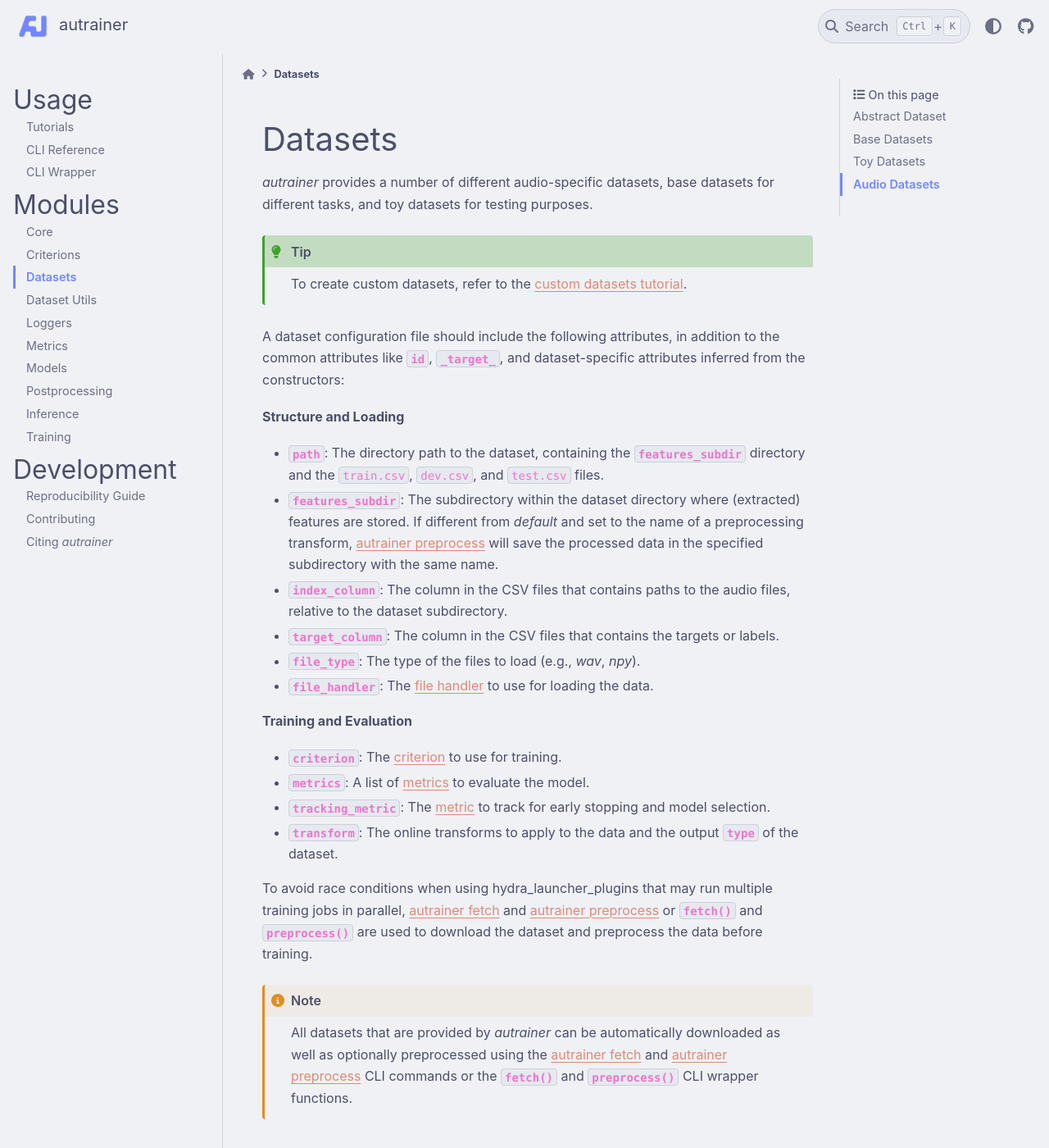
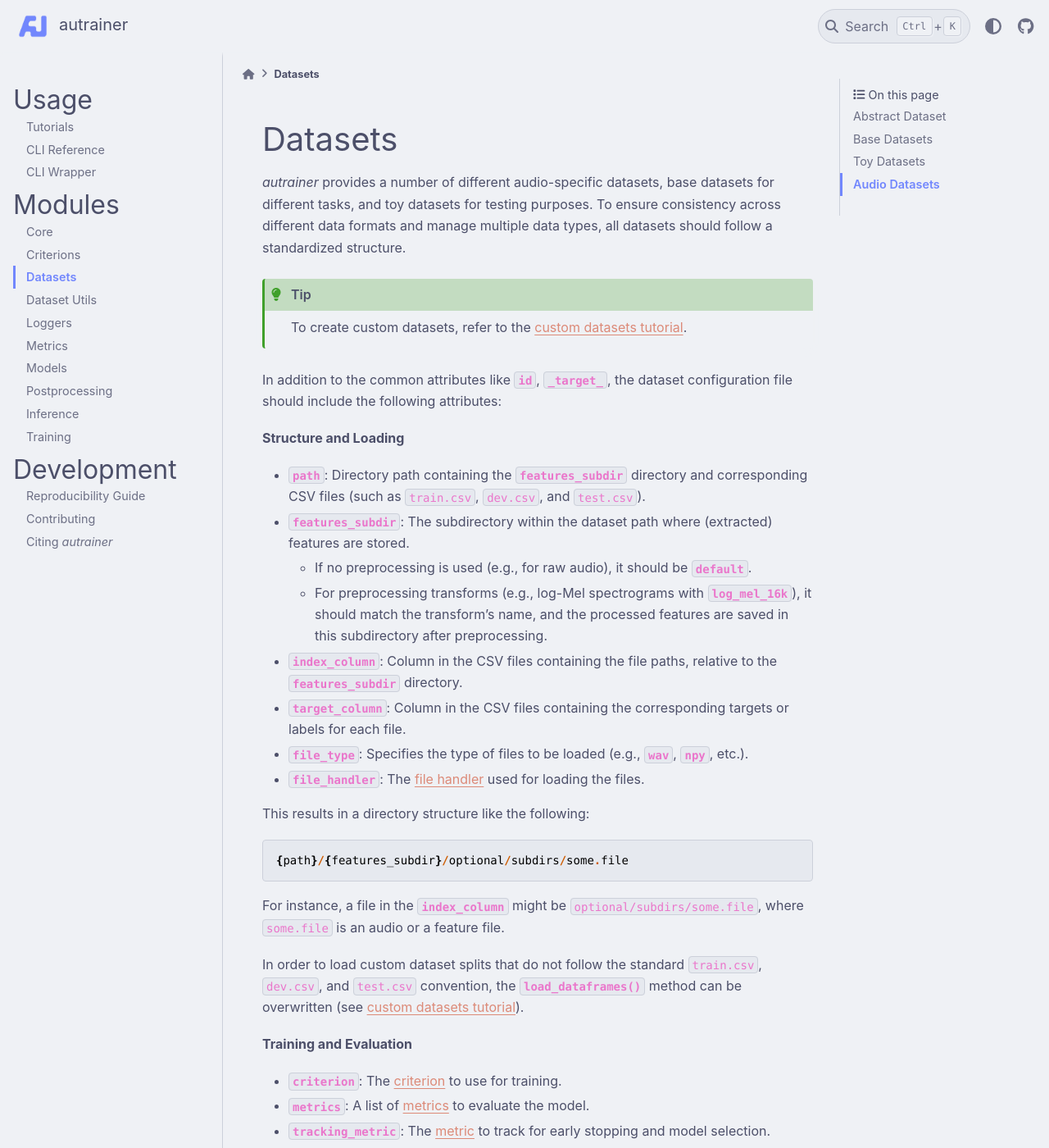
Before and after one commit to autrainer/autrainer, a Sphinx documentation site: the page built from docs/source/modules/datasets.rst, in a window 1280 px wide and 1400 px high. Shown: the whole window at 82% size. Built offline with Sphinx 7.4.7 and the PyData theme 0.15.4, drawn with Linux system fonts in a browser that asks for light colours; pages that are not in the unit, such as notebooks, are missing from menus.

Commit message:
extend dataset structure docs

```diff
--- a/docs/source/modules/datasets.rst
+++ b/docs/source/modules/datasets.rst
@@ -4,27 +4,42 @@
 ========
 
 `autrainer` provides a number of different audio-specific datasets, base datasets for different tasks, and toy datasets for testing purposes.
+To ensure consistency across different data formats and manage multiple data types, all datasets should follow a standardized structure.
 
 .. tip::
 
    To create custom datasets, refer to the :ref:`custom datasets tutorial <tut_datasets>`.
 
 
-A dataset configuration file should include the following attributes, in addition to the common attributes like :attr:`id`, :attr:`_target_`,
-and dataset-specific attributes inferred from the constructors:
+In addition to the common attributes like :attr:`id`, :attr:`_target_`, the dataset configuration file should include the following attributes:
 
 **Structure and Loading**
 
-* :attr:`path`: The directory path to the dataset, containing the :attr:`features_subdir` directory
-  and the :file:`train.csv`, :file:`dev.csv`, and :file:`test.csv` files.
-* :attr:`features_subdir`: The subdirectory within the dataset directory where (extracted) features are stored.
-  If different from `default` and set to the name of a :ref:`preprocessing transform <preprocessing_transforms>`,
-  :ref:`autrainer preprocess <cli_preprocessing>` will save the processed data in the specified subdirectory with the same name.
-* :attr:`index_column`: The column in the CSV files that contains paths to the audio files,
-  relative to the dataset subdirectory.
-* :attr:`target_column`: The column in the CSV files that contains the targets or labels.
-* :attr:`file_type`: The type of the files to load (e.g., `wav`, `npy`).
-* :attr:`file_handler`: The :ref:`file handler <dataset_file_handlers>` to use for loading the data.
+* :attr:`path`: Directory path containing the :attr:`features_subdir` directory and corresponding CSV files
+  (such as :file:`train.csv`, :file:`dev.csv`, and :file:`test.csv`).
+* :attr:`features_subdir`: The subdirectory within the dataset path where (extracted) features are stored.
+
+  * If no preprocessing is used (e.g., for raw audio), it should be :attr:`default`.
+  * For :ref:`preprocessing transforms <preprocessing_transforms>` (e.g., log-Mel spectrograms with :attr:`log_mel_16k`),
+    it should match the transform's name, and the processed features are saved in this subdirectory after preprocessing.
+
+* :attr:`index_column`: Column in the CSV files containing the file paths, relative to the :attr:`features_subdir` directory.
+* :attr:`target_column`: Column in the CSV files containing the corresponding targets or labels for each file.
+* :attr:`file_type`: Specifies the type of files to be loaded (e.g., :attr:`wav`, :attr:`npy`, etc.).
+* :attr:`file_handler`: The :ref:`file handler <dataset_file_handlers>` used for loading the files.
+
+This results in a directory structure like the following:
+
+.. code-block:: python
+
+   {path}/{features_subdir}/optional/subdirs/some.file
+
+
+For instance, a file in the :attr:`index_column` might be :file:`optional/subdirs/some.file`,
+where :file:`some.file` is an audio or a feature file.
+
+In order to load custom dataset splits that do not follow the standard :file:`train.csv`, :file:`dev.csv`, and :file:`test.csv` convention,
+the :meth:`~autrainer.datasets.AbstractDataset.load_dataframes` method can be overwritten (see :ref:`custom datasets tutorial <tut_datasets>`).
 
 **Training and Evaluation**
 
@@ -33,19 +48,16 @@
 * :attr:`tracking_metric`: The :ref:`metric <metrics>` to track for early stopping and model selection.
 * :attr:`transform`: The :ref:`online transforms <online_transforms>` to apply to the data and the output :attr:`type` of the dataset.
 
-
 To avoid race conditions when using :ref:`hydra_launcher_plugins` that may run multiple training jobs in parallel,
 :ref:`autrainer fetch <cli_autrainer_fetch>` and :ref:`autrainer preprocess <cli_preprocessing>`
 or :meth:`~autrainer.cli.fetch` and :meth:`~autrainer.cli.preprocess`
 are used to download the dataset and preprocess the data before training.
-
 
 .. note::
 
    All datasets that are provided by `autrainer` can be automatically downloaded as well as optionally preprocessed using the
    :ref:`autrainer fetch <cli_autrainer_fetch>` and :ref:`autrainer preprocess <cli_preprocessing>` CLI commands or the
    :meth:`~autrainer.cli.fetch` and :meth:`~autrainer.cli.preprocess` CLI wrapper functions.
-
 
 
 Abstract Dataset
```
